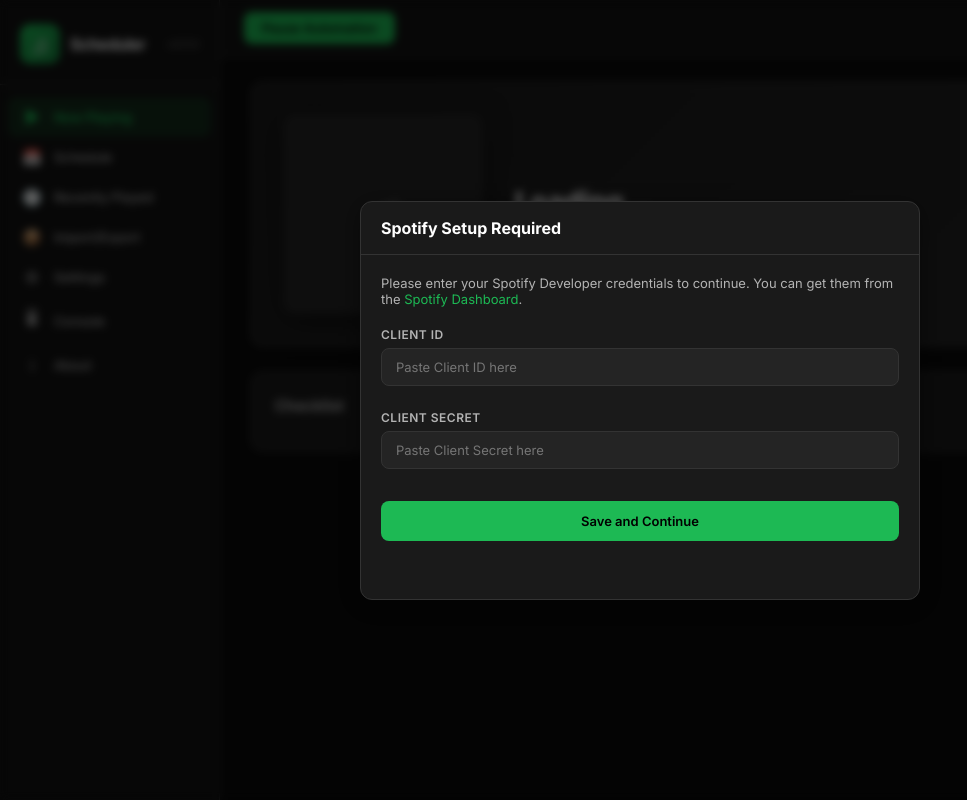
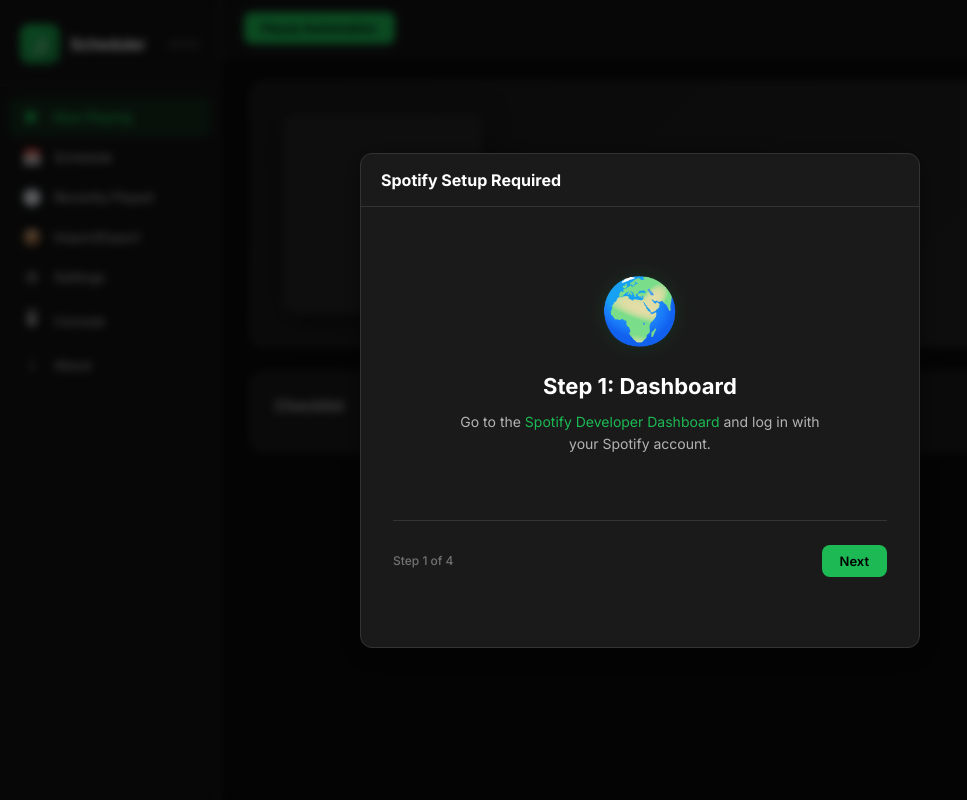
Before and after one commit to DanieleCulpi/Spotify-Scheduler-Web, a Flask app: page / in a window 1280 px wide. Shown: the whole page, without its empty margins (0-967 px from the left). Run offline with Flask 3, Linux system fonts and the light colour scheme; parts of the project's set-up code (start-up, migrations or seed data) failed here and were passed over.

Commit message:
Update homepage checklist and add interactive setup stepper

```diff
--- a/app.py
+++ b/app.py
@@ -356,6 +356,38 @@
                 if "web player" not in d.get("name","").lower():
                     dev_list.append({"name": d["name"], "active": d.get("is_active", False)})
                 if d.get("is_active"): dev_name = d["name"]
+
+        # Checklist logic
+        checklist = []
+        # 1. Spotify is running
+        is_running = any("web player" not in d.get("name", "").lower() for d in devs.get("devices", [])) if devs else False
+        checklist.append({
+            "label": _("Spotify Running") if is_running else _("Spotify Is Turned Off"),
+            "status": is_running
+        })
+
+        # 2. Device match
+        target_name = config.get('DEVICE_NAME', '')
+        device_found = any(d.get("name", "").lower() == target_name.lower() for d in devs.get("devices", [])) if devs else False
+        checklist.append({
+            "label": _("Device Found", device_name=target_name) if device_found else _("Device Not Found"),
+            "status": device_found
+        })
+
+        # 3. Volume > 0%
+        vol_ok = False
+        curr_vol = 0
+        if device_found:
+            for d in devs.get("devices", []):
+                if d.get("name", "").lower() == target_name.lower():
+                    curr_vol = d.get("volume_percent", 0)
+                    vol_ok = curr_vol > 0
+                    break
+        checklist.append({
+            "label": _("Volume OK", volume=curr_vol) if vol_ok else _("Volume Increase", volume=curr_vol),
+            "status": vol_ok
+        })
+
         if cp and cp.get("item"):
             t = cp["item"]
             album_img = ""
@@ -373,9 +405,9 @@
             return jsonify({"playing": True, "is_playing": cp.get("is_playing", False),
                 "title": t["name"], "artist": t["artists"][0]["name"],
                 "album_image": album_img, "playlist": pl_name,
-                "device": dev_name, "devices": dev_list,
+                "device": dev_name, "devices": dev_list, "checklist": checklist,
                 "time_slot": last_schedule, "state": _("Playing") if cp.get("is_playing") else _("Paused")})
-        return jsonify({"playing": False, "message": _("no_playback"), "devices": dev_list, "device": dev_name})
+        return jsonify({"playing": False, "message": _("no_playback"), "devices": dev_list, "device": dev_name, "checklist": checklist})
     except Exception as e:
         return jsonify({"error": str(e)})
 
--- a/static/css/style.css
+++ b/static/css/style.css
@@ -166,3 +166,72 @@
 .modal-list-item.selected:nth-child(even){background:var(--accent)}
 .modal-input-row{display:flex;gap:8px;align-items:center}
 .modal-input-row .input-field{flex:1}
+
+/* ── Setup Stepper ─────────────────────────────────────────────────────────── */
+.setup-stepper {
+    padding: 32px;
+    text-align: center;
+    min-height: 440px;
+    display: flex;
+    flex-direction: column;
+}
+.setup-step-page {
+    display: none;
+    flex: 1;
+    animation: setupFadeIn 0.3s ease;
+}
+.setup-step-page.active {
+    display: flex;
+    flex-direction: column;
+    align-items: center;
+    justify-content: center;
+}
+.step-illustration {
+    font-size: 64px;
+    margin-bottom: 24px;
+    filter: drop-shadow(0 0 10px var(--accent-glow));
+}
+.setup-step-page h3 {
+    font-size: 22px;
+    font-weight: 700;
+    margin-bottom: 12px;
+    color: var(--fg);
+}
+.setup-step-page p {
+    color: var(--fg2);
+    font-size: 14px;
+    line-height: 1.6;
+    max-width: 360px;
+    margin-bottom: 20px;
+}
+.copy-code {
+    background: var(--surface2);
+    padding: 4px 8px;
+    border-radius: 4px;
+    font-family: monospace;
+    color: var(--accent);
+    display: inline-block;
+    margin-top: 4px;
+    border: 1px solid var(--border);
+}
+.setup-footer {
+    margin-top: auto;
+    padding-top: 24px;
+    display: flex;
+    align-items: center;
+    justify-content: space-between;
+    border-top: 1px solid var(--border);
+}
+.setup-progress {
+    font-size: 12px;
+    color: var(--fg3);
+    font-weight: 500;
+}
+.setup-actions {
+    display: flex;
+    gap: 12px;
+}
+@keyframes setupFadeIn {
+    from { opacity: 0; transform: translateY(10px); }
+    to { opacity: 1; transform: translateY(0); }
+}
--- a/static/js/app.js
+++ b/static/js/app.js
@@ -69,8 +69,8 @@
         else { cover.style.display = 'none'; noCover.style.display = 'flex'; }
         // Checklist
         let cl = '';
-        if (d.devices && d.devices.length > 0) {
-            cl += d.devices.map(dev => `${dev.active ? '✅' : '•'} ${dev.name}`).join('<br>');
+        if (d.checklist && d.checklist.length > 0) {
+            cl = d.checklist.map(item => item.label).join('<br>');
         }
         document.getElementById('checklist-content').innerHTML = cl;
     } else {
@@ -83,8 +83,8 @@
         document.getElementById('np-state').className = 'np-state-badge';
         cover.style.display = 'none'; noCover.style.display = 'flex';
         let cl = '';
-        if (d.devices && d.devices.length > 0) {
-            cl += d.devices.map(dev => `${dev.active ? '✅' : '•'} ${dev.name}`).join('<br>');
+        if (d.checklist && d.checklist.length > 0) {
+            cl = d.checklist.map(item => item.label).join('<br>');
         }
         document.getElementById('checklist-content').innerHTML = cl || 'No devices found';
     }
@@ -410,6 +410,32 @@
 function closeDeviceModal() { document.getElementById('modal-device').style.display = 'none'; }
 
 // ── Setup Logic ──────────────────────────────────────────────────────────────
+let currentSetupStep = 1;
+
+function changeSetupStep(dir) {
+    const newStep = currentSetupStep + dir;
+    if (newStep < 1 || newStep > 4) return;
+
+    // Hide all steps
+    document.querySelectorAll('.setup-step-page').forEach(p => p.classList.remove('active'));
+
+    // Show current step
+    document.getElementById(`setup-step-${newStep}`).classList.add('active');
+    currentSetupStep = newStep;
+
+    // Update footer
+    document.getElementById('setup-current-step').textContent = newStep;
+    document.getElementById('btn-setup-prev').style.visibility = newStep === 1 ? 'hidden' : 'visible';
+
+    if (newStep === 4) {
+        document.getElementById('btn-setup-next').style.display = 'none';
+        document.getElementById('btn-setup-save').style.display = 'block';
+    } else {
+        document.getElementById('btn-setup-next').style.display = 'block';
+        document.getElementById('btn-setup-save').style.display = 'none';
+    }
+}
+
 async function checkCredentials() {
     const d = await api('/api/settings');
     if (d.error) return true; // Should not happen often
--- a/templates/index.html
+++ b/templates/index.html
@@ -276,22 +276,45 @@
             <div class="modal-header">
                 <h3>Spotify Setup Required</h3>
             </div>
-            <div class="modal-body">
-                <p style="font-size:13px; color:var(--fg2); margin-bottom:8px">Please enter your Spotify Developer
-                    credentials to continue. You can get them from the <a href="https://developer.spotify.com/dashboard"
-                        target="_blank">Spotify Dashboard</a>.</p>
-                <div class="form-group">
-                    <label>Client ID</label>
-                    <input type="text" id="setup-client-id" class="input-field" placeholder="Paste Client ID here"
-                        autocomplete="off">
+            <div class="modal-body setup-stepper">
+                <div id="setup-step-1" class="setup-step-page active">
+                    <div class="step-illustration">🌍</div>
+                    <h3>Step 1: Dashboard</h3>
+                    <p>Go to the <a href="https://developer.spotify.com/dashboard" target="_blank">Spotify Developer Dashboard</a> and log in with your Spotify account.</p>
                 </div>
-                <div class="form-group" style="margin-top:12px">
-                    <label>Client Secret</label>
-                    <input type="password" id="setup-client-secret" class="input-field"
-                        placeholder="Paste Client Secret here" autocomplete="off">
+                <div id="setup-step-2" class="setup-step-page">
+                    <div class="step-illustration">➕</div>
+                    <h3>Step 2: Create App</h3>
+                    <p>Click the <b>Create App</b> button. Give your app a name and description (anything you like).</p>
                 </div>
-                <button class="btn btn-accent" style="width:100%; margin-top:20px; padding:12px"
-                    onclick="saveSetupSettings()">Save and Continue</button>
+                <div id="setup-step-3" class="setup-step-page">
+                    <div class="step-illustration">⚙️</div>
+                    <h3>Step 3: Configuration</h3>
+                    <p>In your app settings, add this <b>Redirect URI</b>:<br><code class="copy-code">http://127.0.0.1:5000/callback</code></p>
+                    <p>Ensure the <b>Web API</b> checkbox is selected and click <b>Save</b>.</p>
+                </div>
+                <div id="setup-step-4" class="setup-step-page">
+                    <div class="step-illustration">🔑</div>
+                    <h3>Step 4: Credentials</h3>
+                    <p>Copy your <b>Client ID</b> and <b>Client Secret</b> from the dashboard and paste them below:</p>
+                    <div class="form-group" style="text-align:left; width:100%">
+                        <label>Client ID</label>
+                        <input type="text" id="setup-client-id" class="input-field" placeholder="Paste Client ID here" autocomplete="off">
+                    </div>
+                    <div class="form-group" style="text-align:left; width:100%; margin-top:12px">
+                        <label>Client Secret</label>
+                        <input type="password" id="setup-client-secret" class="input-field" placeholder="Paste Client Secret here" autocomplete="off">
+                    </div>
+                </div>
+
+                <div class="setup-footer">
+                    <div class="setup-progress">Step <span id="setup-current-step">1</span> of 4</div>
+                    <div class="setup-actions">
+                        <button class="btn" id="btn-setup-prev" style="visibility:hidden" onclick="changeSetupStep(-1)">Back</button>
+                        <button class="btn btn-accent" id="btn-setup-next" onclick="changeSetupStep(1)">Next</button>
+                        <button class="btn btn-accent" id="btn-setup-save" style="display:none" onclick="saveSetupSettings()">Save and Continue</button>
+                    </div>
+                </div>
                 <div id="setup-status" class="sub-status" style="text-align:center"></div>
             </div>
         </div>
```
